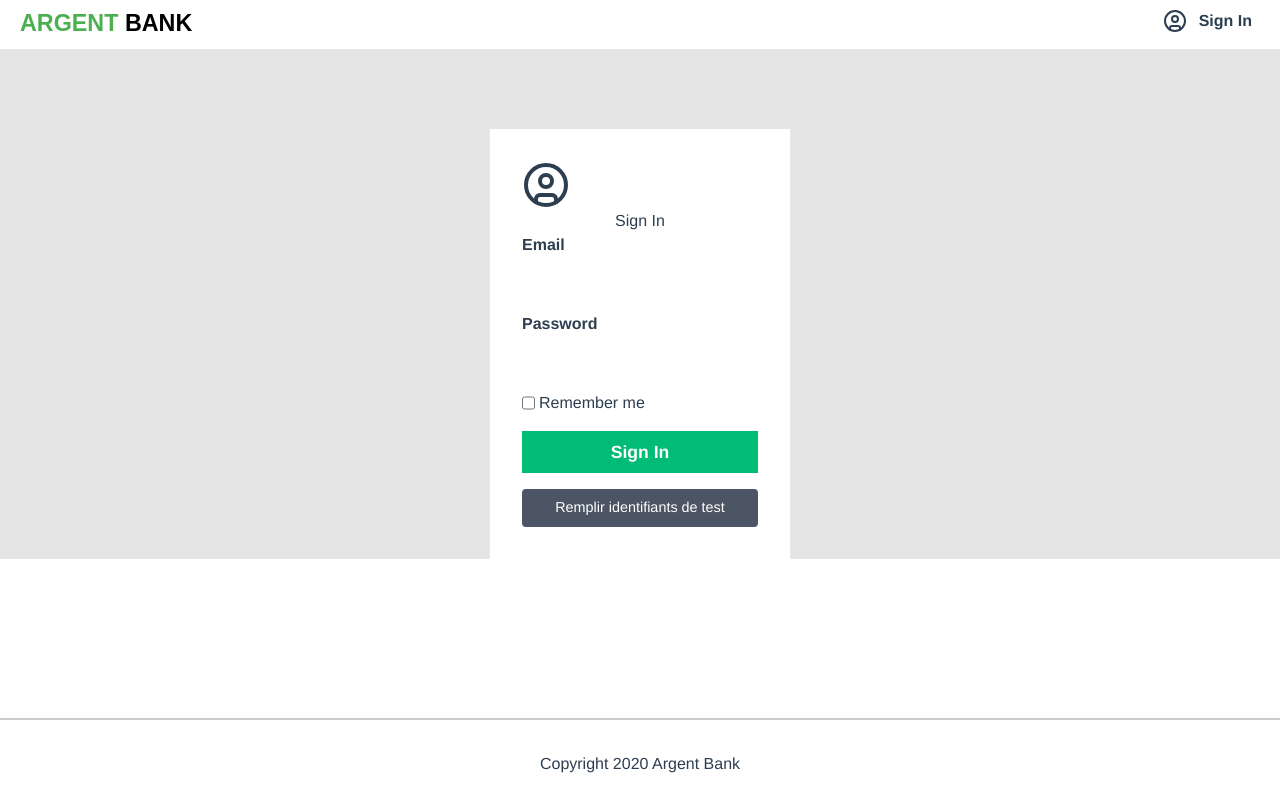
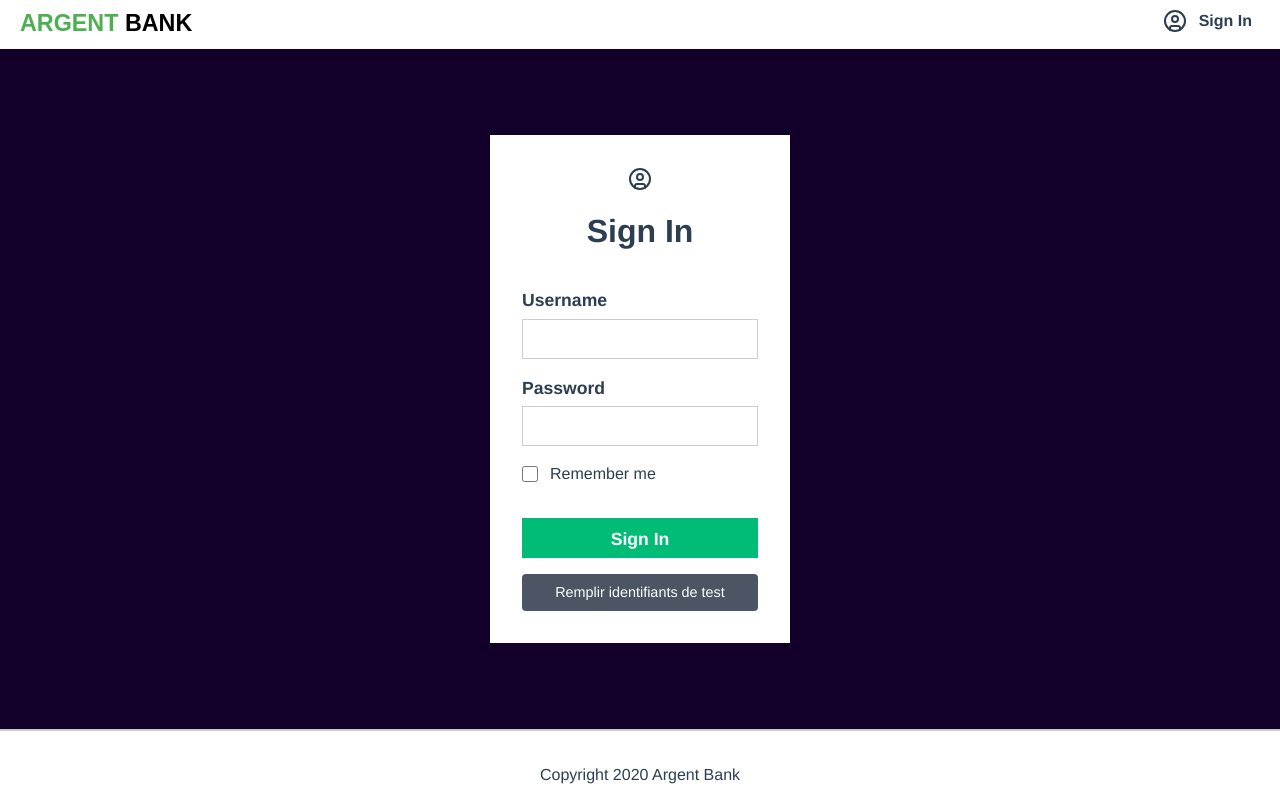
Before and after one commit to annis94/Argent-Bank, a React (Vite) app: page /login in a window 1280 px wide. Built offline with nearby package versions, Linux system fonts and the light colour scheme.

Commit message:
correction page login - css

```diff
--- a/src/index.css
+++ b/src/index.css
@@ -19,12 +19,16 @@ body {
 
 .main {
   flex: 1;
-  background-color: #E5E5E5;
-  padding-top: 2rem;
+  background-color: #12002b;
+  padding: 0;
+  min-height: calc(100vh - 120px);
+  display: flex;
+  align-items: center;
+  justify-content: center;
 }
 
 .bg-dark {
-  background-color: #E5E5E5;
+  background-color: #12002b;
 }
 
 .sr-only {
@@ -188,14 +192,19 @@ body {
 .sign-in-button {
   display: block;
   width: 100%;
-  padding: 8px;
+  padding: 0.5rem;
   font-size: 1.1rem;
   font-weight: bold;
   margin-top: 1rem;
-  border-color: #00bc77;
   background-color: #00bc77;
   color: #fff;
+  border: none;
+  border-radius: 0;
   cursor: pointer;
+}
+
+.sign-in-button:hover {
+  background-color: #00a067;
 }
 
 .sign-in-content {
@@ -203,20 +212,22 @@ body {
   background-color: white;
   width: 300px;
   margin: 0 auto;
-  margin-top: 3rem;
   padding: 2rem;
 }
 
 .sign-in-icon {
+  display: block;
+  margin: 0 auto 1rem;
   font-size: 5rem;
+  color: #2c3e50;
 }
 
-.input-remember {
-  display: flex;
-}
-
-.input-remember label {
-  margin-left: 0.25rem;
+.sign-in-content h1 {
+  margin: 0;
+  margin-bottom: 2rem;
+  font-size: 2rem;
+  font-weight: bold;
+  color: #2c3e50;
 }
 
 .input-wrapper {
@@ -228,11 +239,54 @@ body {
 
 .input-wrapper label {
   font-weight: bold;
+  margin-bottom: 0.3rem;
+  font-size: 1.1rem;
+  color: #2c3e50;
 }
 
 .input-wrapper input {
-  padding: 5px;
+  padding: 8px;
   font-size: 1.2rem;
+  height: 40px;
+  border: 1px solid #ccc;
+}
+
+.input-remember {
+  display: flex;
+  align-items: center;
+  margin: 1rem 0;
+}
+
+.input-remember input[type="checkbox"] {
+  margin-right: 0.5rem;
+  cursor: pointer;
+  width: 16px;
+  height: 16px;
+}
+
+.input-remember label {
+  margin-left: 0.25rem;
+  font-size: 1rem;
+  color: #2c3e50;
+  cursor: pointer;
+}
+
+.sign-in-button {
+  display: block;
+  width: 100%;
+  padding: 8px;
+  font-size: 1.1rem;
+  font-weight: bold;
+  margin-top: 2rem;
+  background-color: #00bc77;
+  color: white;
+  border: none;
+  cursor: pointer;
+  height: 40px;
+}
+
+.sign-in-button:hover {
+  background-color: #00a067;
 }
 
 .footer {
--- a/src/pages/Login.tsx
+++ b/src/pages/Login.tsx
@@ -91,7 +91,7 @@ const Login = () => {
   return (
     <main className="main bg-dark">
       <section className="sign-in-content">
-        <UserCircle className="sign-in-icon" size={48} />
+        <UserCircle className="sign-in-icon" />
         <h1>Sign In</h1>
         {error && <p className="text-red-500 mb-4">{error}</p>}
         {isLoading ? (
@@ -101,7 +101,7 @@ const Login = () => {
         ) : (
           <form onSubmit={handleSubmit}>
             <div className="input-wrapper">
-              <label htmlFor="email">Email</label>
+              <label htmlFor="email">Username</label>
               <input
                 type="email"
                 id="email"
@@ -132,12 +132,8 @@ const Login = () => {
               />
               <label htmlFor="remember-me">Remember me</label>
             </div>
-            <button
-              type="submit"
-              className="sign-in-button"
-              disabled={isLoading}
-            >
-              {isLoading ? 'Connexion...' : 'Sign In'}
+            <button type="submit" className="sign-in-button" disabled={isLoading}>
+              Sign In
             </button>
 
             {process.env.NODE_ENV === 'development' && (
```
